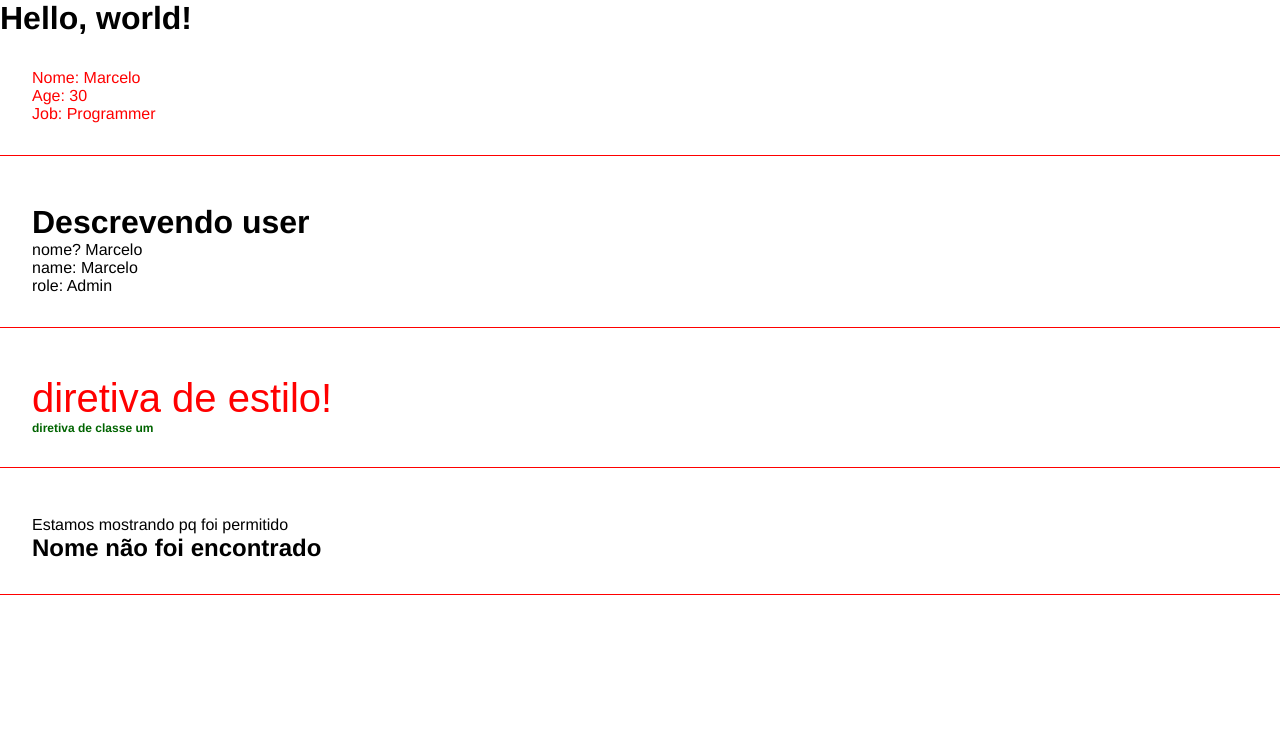
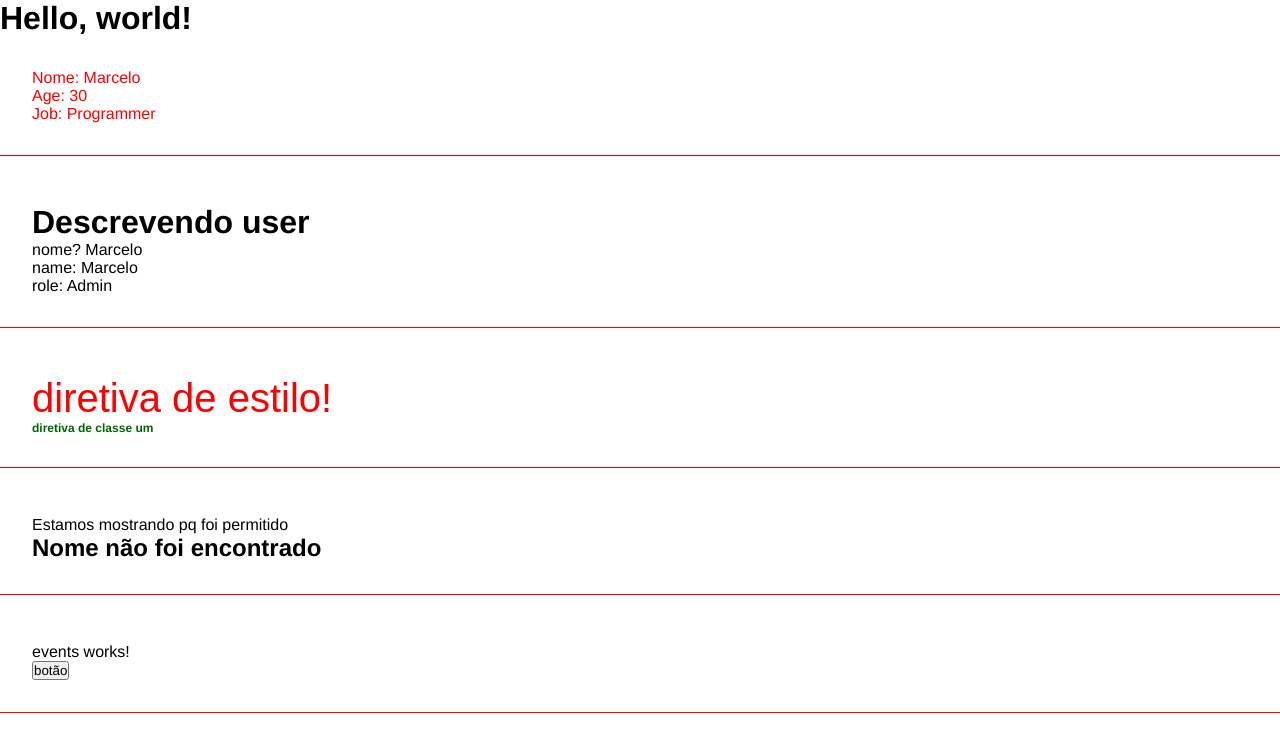
Before and after one commit to mtmodesti/AngularTraining, an Angular app: page / in a window 1280 px wide. Shown: the top 752 px of the page. Built offline with nearby package versions, Linux system fonts and the light colour scheme.

Commit message:
feat: event

```diff
--- a/src/app/app.component.html
+++ b/src/app/app.component.html
@@ -7,3 +7,5 @@
 <app-directives></app-directives>
 
 <app-if-render></app-if-render>
+
+<app-events></app-events>
--- a/src/app/app.module.ts
+++ b/src/app/app.module.ts
@@ -7,6 +7,7 @@
 import { ParentDataComponent } from './components/parent-data/parent-data.component';
 import { DirectivesComponent } from './components/directives/directives.component';
 import { IfRenderComponent } from './components/if-render/if-render.component';
+import { EventsComponent } from './components/events/events.component';
 
 @NgModule({
   declarations: [
@@ -14,7 +15,8 @@
     FirstComponentComponent,
     ParentDataComponent,
     DirectivesComponent,
-    IfRenderComponent
+    IfRenderComponent,
+    EventsComponent
   ],
   imports: [
     BrowserModule,
--- /dev/null
+++ b/src/app/components/events/events.component.html
@@ -0,0 +1,7 @@
+<div class="class">
+
+    <p *ngIf="show">events works!</p>
+    <button (click)="showMessage()">botão</button>
+
+
+</div>
--- /dev/null
+++ b/src/app/components/events/events.component.ts
@@ -0,0 +1,21 @@
+import { Component, OnInit } from '@angular/core';
+
+@Component({
+  selector: 'app-events',
+  templateUrl: './events.component.html',
+  styleUrls: ['./events.component.css']
+})
+export class EventsComponent implements OnInit {
+
+  show:boolean = true
+
+  showMessage(): void {
+    this.show = !this.show
+  }
+
+  constructor() { }
+
+  ngOnInit(): void {
+  }
+
+}
```
Also changed, not shown: src/app/components/events/events.component.css (added), 1 other file (tests, documents, lock files or other folders).
